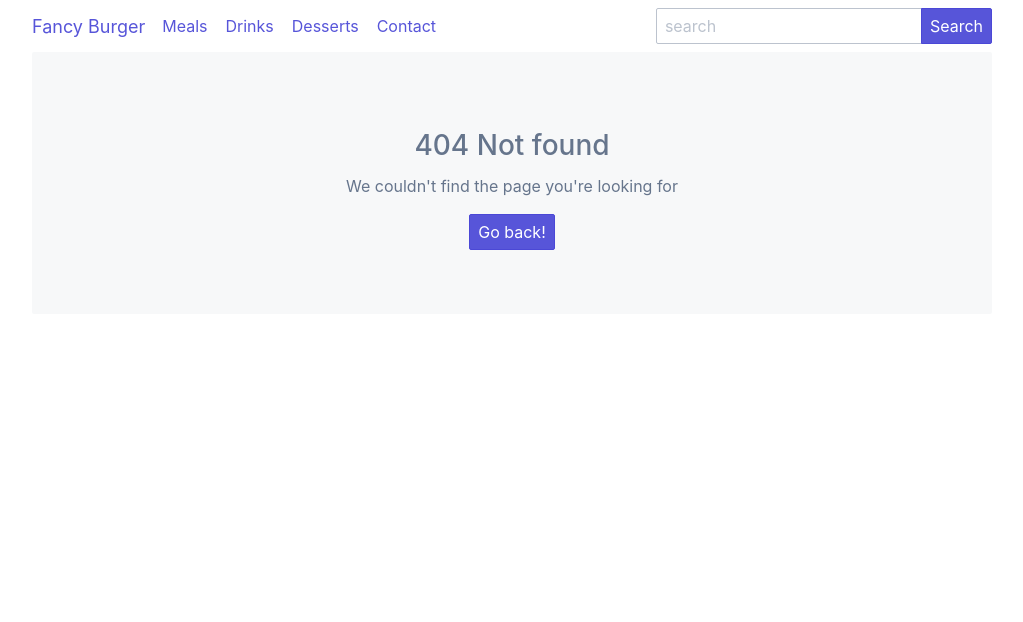
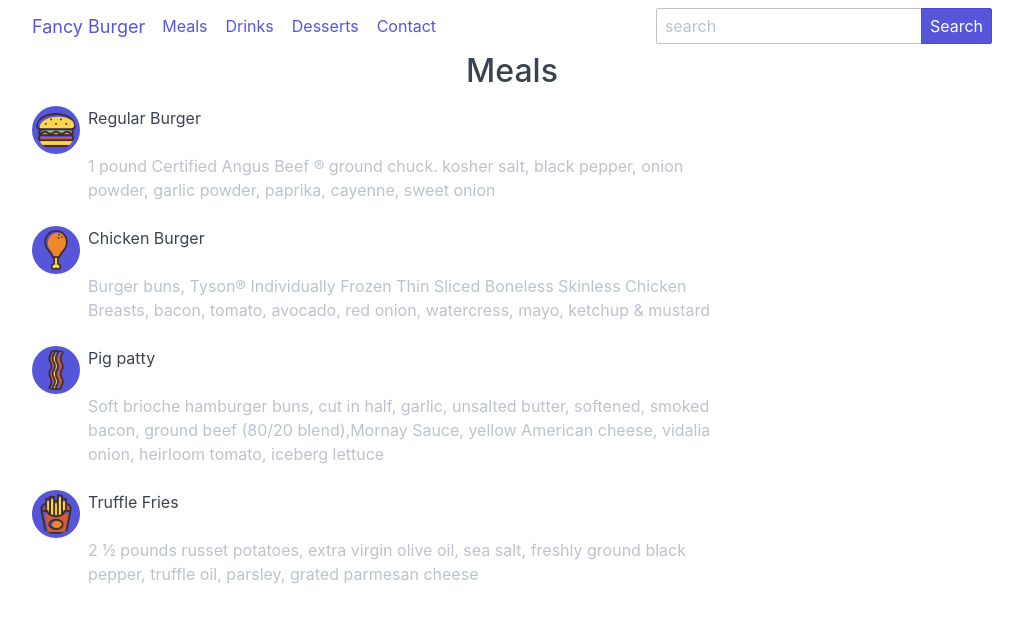
Before and after one commit to mauriciotasca/fancy-burger, an Angular app: page /meals in a window 1280 px wide. Before the commit this address had no page. Shown: the top 622 px of the page, without its empty margins (128-1151 px from the left). Built offline with nearby package versions, Linux system fonts and the light colour scheme.

Commit message:
Route fix, still waiting on data and drinks route

```diff
--- a/src/app/app-routing.module.ts
+++ b/src/app/app-routing.module.ts
@@ -1,12 +1,13 @@
 import { NgModule } from '@angular/core';
 import { CommonModule } from '@angular/common';
 import { RouterModule, Routes } from '@angular/router';
-import {DrinksComponent} from './drinks/drinks.component';
+import {mealsRoutes} from './meals/meals.routing';
 import {drinksRoutes} from './drinks/drinks.routing';
 import {homeRoutes} from './home/home.routing';
 import {notFoundRoutes} from './not-found/not-found.routing';
 
 const routes: Routes = [
+  ...mealsRoutes,
   ...drinksRoutes,
   ...homeRoutes,
   ...notFoundRoutes,
--- a/src/app/app.component.html
+++ b/src/app/app.component.html
@@ -2,7 +2,7 @@
   <header class="navbar my-2">
     <section class="navbar-section">
       <a routerLink="/" class="navbar-brand mr-2">{{title}}</a>
-      <button class="btn btn-link" (click)="toggleMealsDisplay(!shouldDisplayMeals)">Meals</button>
+      <a routerLink="meals" class="btn btn-link" >Meals</a>
       <a routerLink="/drinks" class="btn btn-link" >Drinks</a>
       <button class="btn btn-link">Desserts</button>
       <button class="btn btn-link">Contact</button>
@@ -15,8 +15,6 @@
     </section>
   </header>
 
-  <app-meals *ngIf="shouldDisplayMeals"></app-meals>
-
  <router-outlet></router-outlet>
 
 </div>
--- /dev/null
+++ b/src/app/meals/meals.routing.ts
@@ -0,0 +1,6 @@
+import {Routes} from '@angular/router';
+import {MealsComponent} from './meals.component';
+
+export const mealsRoutes: Routes = [
+  { path: 'meals', component: MealsComponent }
+];
```
